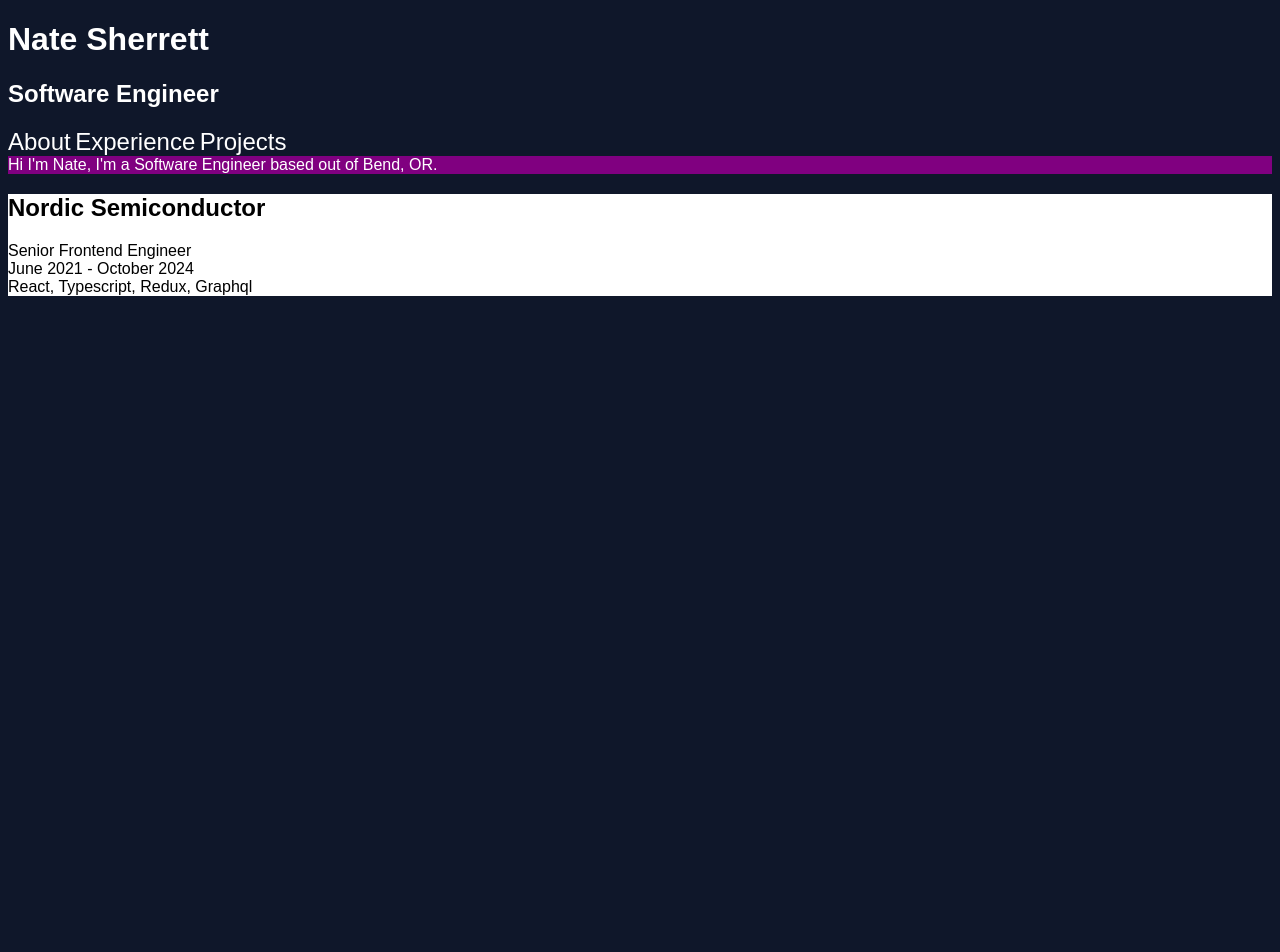
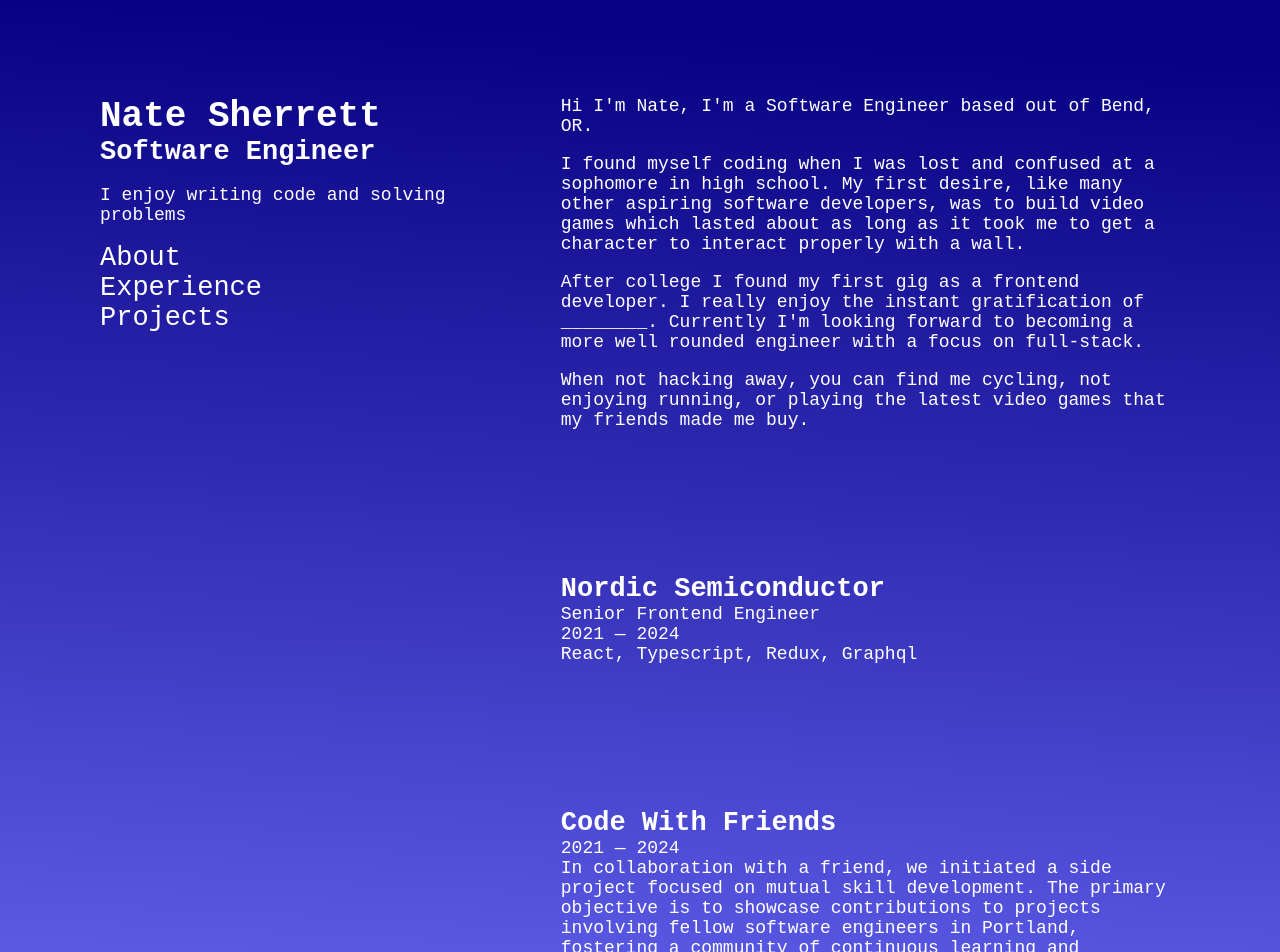
Before and after one commit to sherretten/website, a SvelteKit app: page / in a window 1280 px wide. Shown: the top 952 px of the page. Before the commit the page ends 800 px from the top, so only its background shows below. Built offline with nearby package versions, Linux system fonts and the light colour scheme.

Commit message:
got scroll behivor working

```diff
--- a/src/app.html
+++ b/src/app.html
@@ -4,20 +4,35 @@
 <head>
 	<meta charset="utf-8" />
 	<link rel="icon" href="%sveltekit.assets%/favicon.png" />
+	<title>Nate Sherrett</title>
 	<meta name="viewport" content="width=device-width, initial-scale=1" />
 	%sveltekit.head%
 </head>
 
 <body data-sveltekit-preload-data="hover">
-	<div style="display: contents">%sveltekit.body%</div>
+	<div class="relative" style="display: contents">%sveltekit.body%</div>
 </body>
 
 </html>
 
 <style>
 	body {
-		background-color: #0f172a;
 		color: white;
-		font-family: Arial, Helvetica, sans-serif;
+		font-family: 'Courier New', Courier, monospace;
+		margin: 0;
+		font-size: large;
+		background: linear-gradient(183deg, rgba(7, 0, 130, 1) 5%, rgba(106, 106, 246, 1) 100%);
+	}
+
+	.relative {}
+
+	html {
+		scroll-behavior: smooth;
+	}
+
+	h1,
+	h2,
+	h3 {
+		margin: 0;
 	}
 </style>
--- a/src/routes/+page.svelte
+++ b/src/routes/+page.svelte
@@ -1,7 +1,9 @@
+<div class="container">
+	<div class="wrapper">
 		<header>
 			<h1 class="name">Nate Sherrett</h1>
 			<h2>Software Engineer</h2>
-	<p></p>
+			<p>I enjoy writing code and solving problems</p>
 			<nav>
 				<a href="#about">About</a>
 				<a href="#experience">Experience</a>
@@ -9,9 +11,26 @@
 			</nav>
 		</header>
 
+		<!-- — -->
 		<main>
 			<section id="about">
 				<div>Hi I'm Nate, I'm a Software Engineer based out of Bend, OR.</div>
+				<p>
+					I found myself coding when I was lost and confused at a sophomore in
+					high school. My first desire, like many other aspiring software
+					developers, was to build video games which lasted about as long as it
+					took me to get a character to interact properly with a wall.
+				</p>
+				<p>
+					After college I found my first gig as a frontend developer. I really
+					enjoy the instant gratification of ________. Currently I'm looking
+					forward to becoming a more well rounded engineer with a focus on
+					full-stack.
+				</p>
+				<p>
+					When not hacking away, you can find me cycling, not enjoying running,
+					or playing the latest video games that my friends made me buy.
+				</p>
 			</section>
 
 			<section id="experience">
@@ -19,27 +38,65 @@
 					<div class="job-container">
 						<h1>Nordic Semiconductor</h1>
 						<div class="title">Senior Frontend Engineer</div>
-				<div class="date">June 2021 - October 2024</div>
+						<div class="date">2021 — 2024</div>
 						<div class="stack">React, Typescript, Redux, Graphql</div>
 						<div class="description"></div>
 					</div>
 				</div>
+			</section>
+			<section id="projects">
 				<div class="projects-container">
-			<div class="codewithfriends"></div>
+					<div class="codewithfriends">
+						<h1>Code With Friends</h1>
+						<div class="date">2021 — 2024</div>
+						<div class="description">
+							In collaboration with a friend, we initiated a side project
+							focused on mutual skill development. The primary objective is to
+							showcase contributions to projects involving fellow software
+							engineers in Portland, fostering a community of continuous
+							learning and improvement.
+						</div>
+					</div>
 				</div>
 			</section>
-	<section id="projects"></section>
 		</main>
+	</div>
+</div>
 
 <style>
-	.job-container {
-		background-color: white;
-		color: black;
+	.container {
+		margin-left: auto;
+		margin-right: auto;
+		padding-left: 6rem;
+		padding-right: 6rem;
+		max-width: 1080px;
 	}
-
+	.wrapper {
+		display: flex;
+		justify-content: space-between;
+		gap: 3rem;
+	}
+	header {
+		display: flex;
+		flex-direction: column;
+		flex-basis: 40%;
+		position: sticky !important;
+		max-height: 100vh;
+		top: 0px;
+		padding-top: 6rem;
+	}
+	main {
+		flex-basis: 60%;
+		padding-top: 6rem;
+	}
 	section {
 		width: 100%;
-		background-color: purple;
+		margin-bottom: 9rem;
+		scroll-margin-top: 6rem;
+	}
+	nav {
+		display: flex;
+		flex-direction: column;
 	}
 	a {
 		color: inherit;
@@ -53,4 +110,9 @@
 	a:active {
 		border: 1px solid goldenrod;
 	}
+
+	.job-container {
+		/* background-color: white; */
+		/* color: black; */
+	}
 </style>
```
Lines whose indentation alone changed are shown as unchanged.
